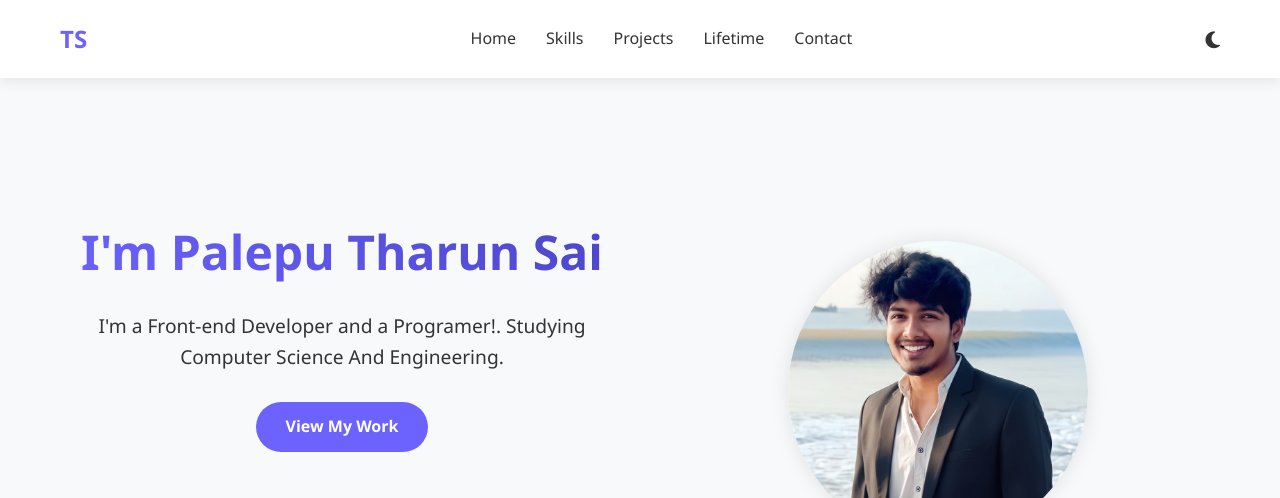
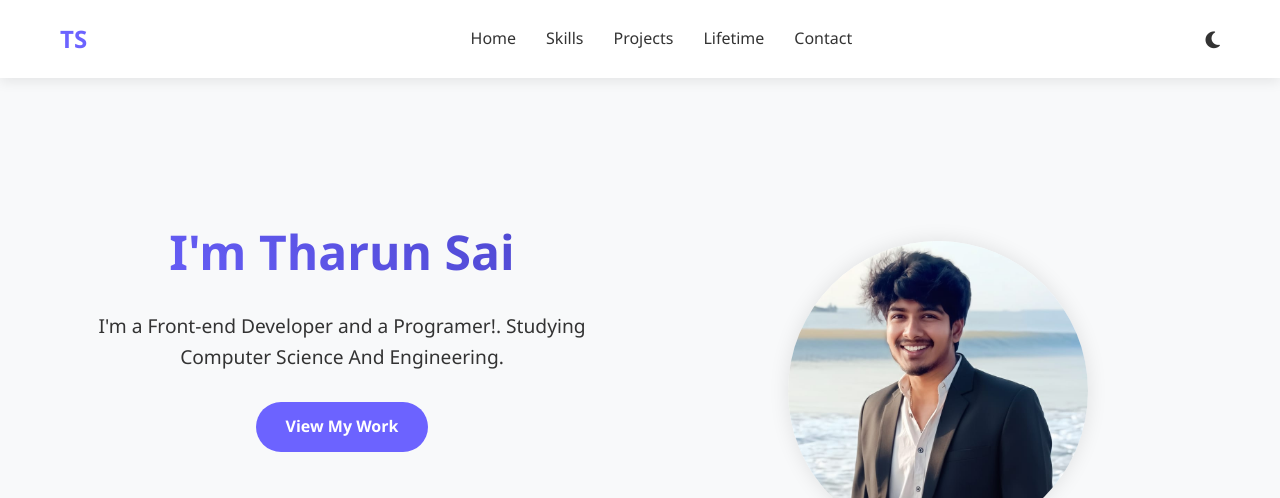
Before and after one commit to tharunsai630/my_portfolio, a plain HTML site: page index.html in a window 1280 px wide. Shown: the top 498 px of the page. Drawn offline with Linux system fonts and the light colour scheme.

Commit message:
Fix HTML formatting and update content

```diff
--- a/index.html
+++ b/index.html
@@ -3,7 +3,7 @@
 <head>
     <meta charset="UTF-8">
     <meta name="viewport" content="width=device-width, initial-scale=1.0">
-    <title>Tharun Sai Palepu| Front-end Developer</title>
+    <title>Tharun Sai | Front-end Developer</title>
     <link rel="stylesheet" href="mystyle.css">
     <link rel="stylesheet" href="https://cdnjs.cloudflare.com/ajax/libs/font-awesome/6.4.0/css/all.min.css">
 </head>
@@ -35,7 +35,7 @@
         <div class="container">
             <div class="hero-content">
                 <div class="hero-text">
-                    <h1 class="fade-in">I'm Palepu Tharun Sai</h1>
+                    <h1 class="fade-in">I'm Tharun Sai</h1>
                     <p class="fade-in delay-1">I'm a Front-end Developer and a Programer!. Studying Computer Science And Engineering.</p>
                     <a href="#projects" class="btn fade-in delay-2">View My Work</a>
                     <div class="social-links fade-in delay-3" style="margin-top: 56px;">
```
